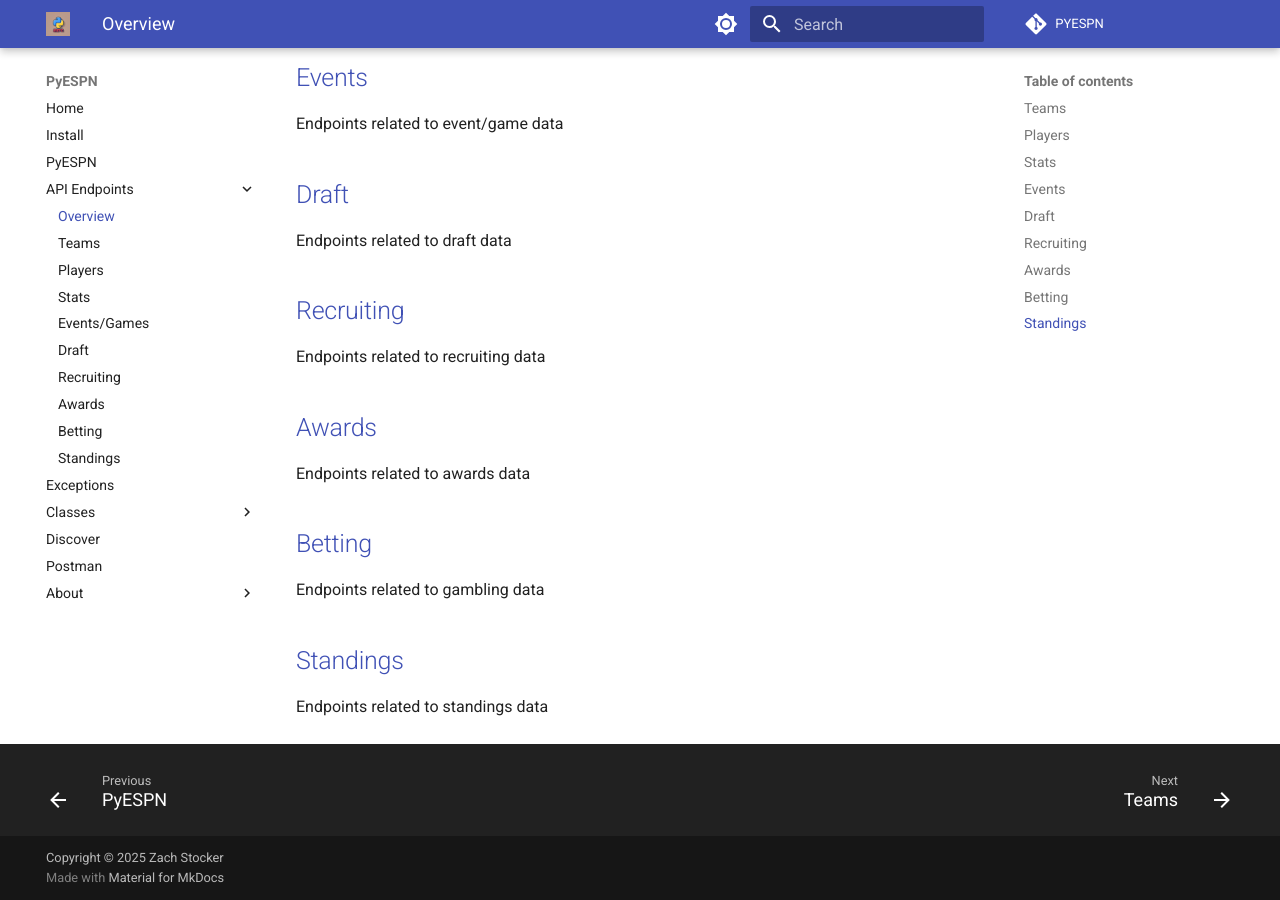
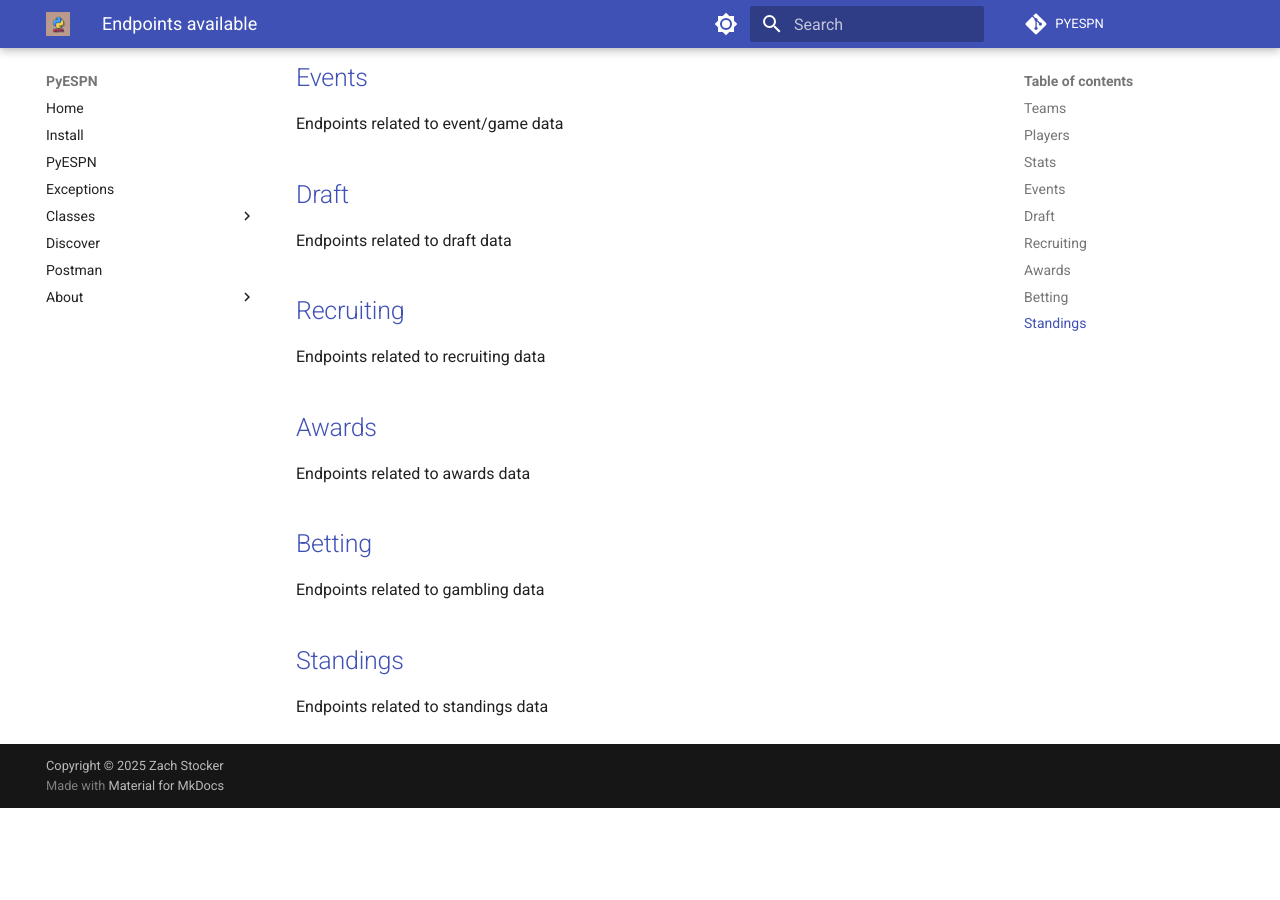
Before and after one commit to EnderLocke/pyespn, an MkDocs documentation site: the page built from docs/api_endpoints.md, in a window 1280 px wide and 900 px high, scrolled down 535 px. Built offline with MkDocs 1.6.1 and Material for MkDocs 9.7.7, drawn with Linux system fonts in a browser that asks for light colours; comment, search, counter and statistics services are not loaded; after the commit the page ends 1343 px from its top, so only the background shows below that.

```diff
--- a/mkdocs.yml
+++ b/mkdocs.yml
@@ -4,17 +4,6 @@
   - Home: index.md
   - Install: installing.md
   - PyESPN: use.md
-  - API Endpoints:
-    - Overview: api_endpoints.md
-    - Teams: endpoints/teams.md
-    - Players: endpoints/players.md
-    - Stats: endpoints/stats.md
-    - Events/Games: endpoints/events.md
-    - Draft: endpoints/draft.md
-    - Recruiting: endpoints/recruiting.md
-    - Awards: endpoints/awards.md
-    - Betting: endpoints/betting.md
-    - Standings: endpoints/standings.md
   - Exceptions: exceptions.md
   - Classes:
     - League: classes/league_class.md
```
Also changed, not shown: docs/exceptions.md (+4 -13 lines), 3 other files.
